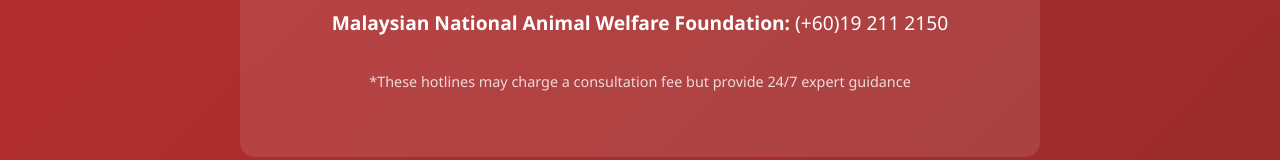
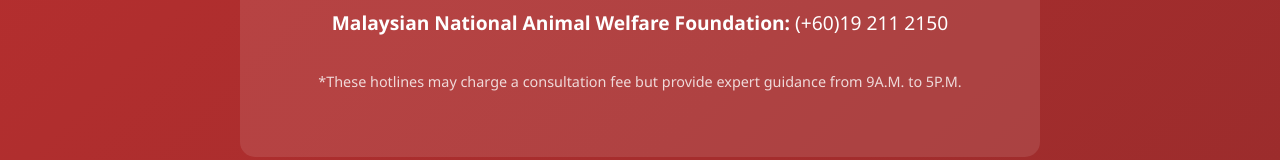
Before and after one commit to zzzeucc/demo-web, a plain HTML site: page avoid.html in a window 1280 px wide. Shown: the part 4492-4652 px from the top of the page. Drawn offline with Linux system fonts and the light colour scheme.

Commit message:
Update avoid.html

```diff
--- a/avoid.html
+++ b/avoid.html
@@ -947,7 +947,7 @@
                         <h3>☎ Emergency Contacts</h3>
                         <p><strong>PAWS Animal Welfare Society:</strong> (+60)17 284 7500</p>
                         <p><strong>Malaysian National Animal Welfare Foundation:</strong> (+60)19 211 2150</p>
-                        <p style="margin-top: 1rem; font-size: 0.9rem; opacity: 0.8;">*These hotlines may charge a consultation fee but provide 24/7 expert guidance</p>
+                        <p style="margin-top: 1rem; font-size: 0.9rem; opacity: 0.8;">*These hotlines may charge a consultation fee but provide expert guidance from 9A.M. to 5P.M.</p>
                     </div>
                 </div>
             </div>
```
